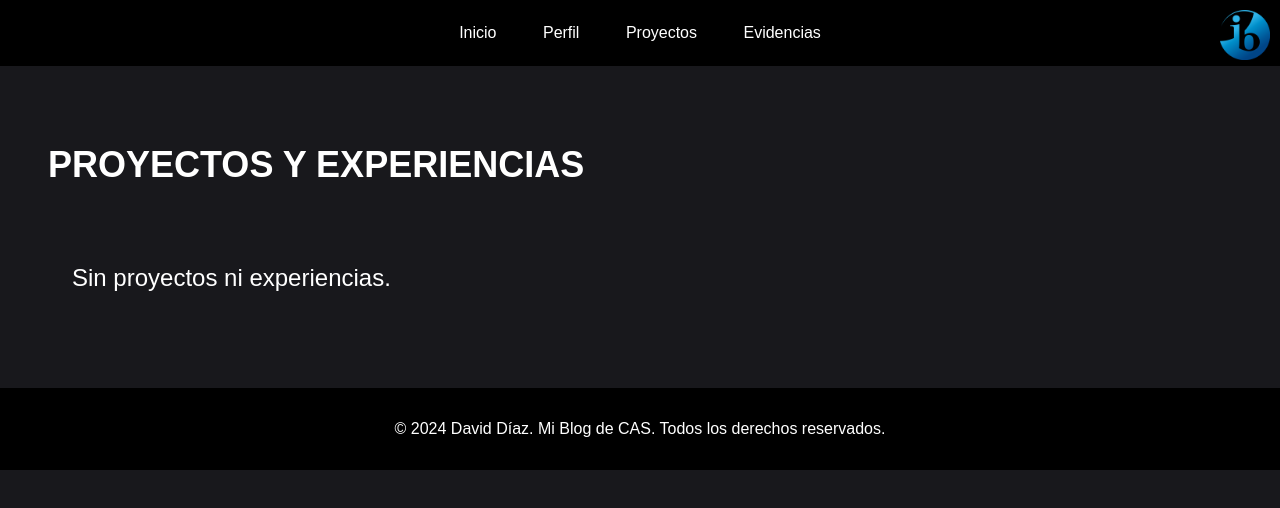
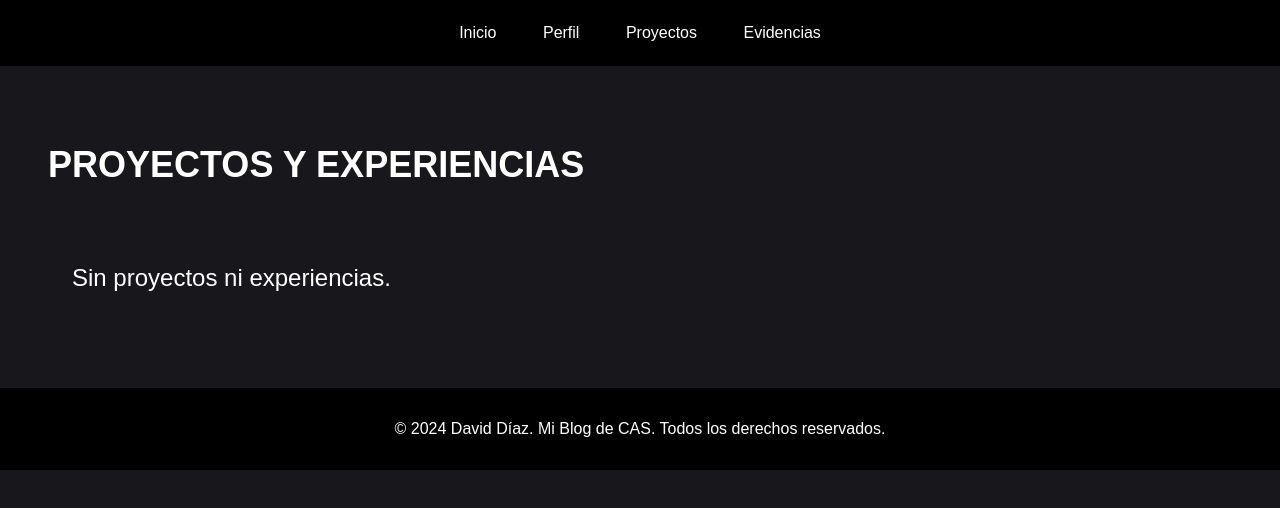
Before and after one commit to Sarchyx/blog-cas, a plain HTML site: page proyectos.html in a window 1280 px wide. Drawn offline with Linux system fonts and the light colour scheme.

Commit message:
Update proyectos.html

```diff
--- a/proyectos.html
+++ b/proyectos.html
@@ -13,8 +13,6 @@
             <button><a href="perfil.html" class="no-underline">Perfil</a></button>
             <button><a href="proyectos.html" class="no-underline">Proyectos</a></button>
             <button><a href="evidencias.html" class="no-underline">Evidencias</a></button>
-
-        <img src="Images/IB_Logo.png" alt="Logo IB" style="height: 50px; position: absolute; right: 10px; top: 10px;">
         </nav>
     </header>
     <main>
```
